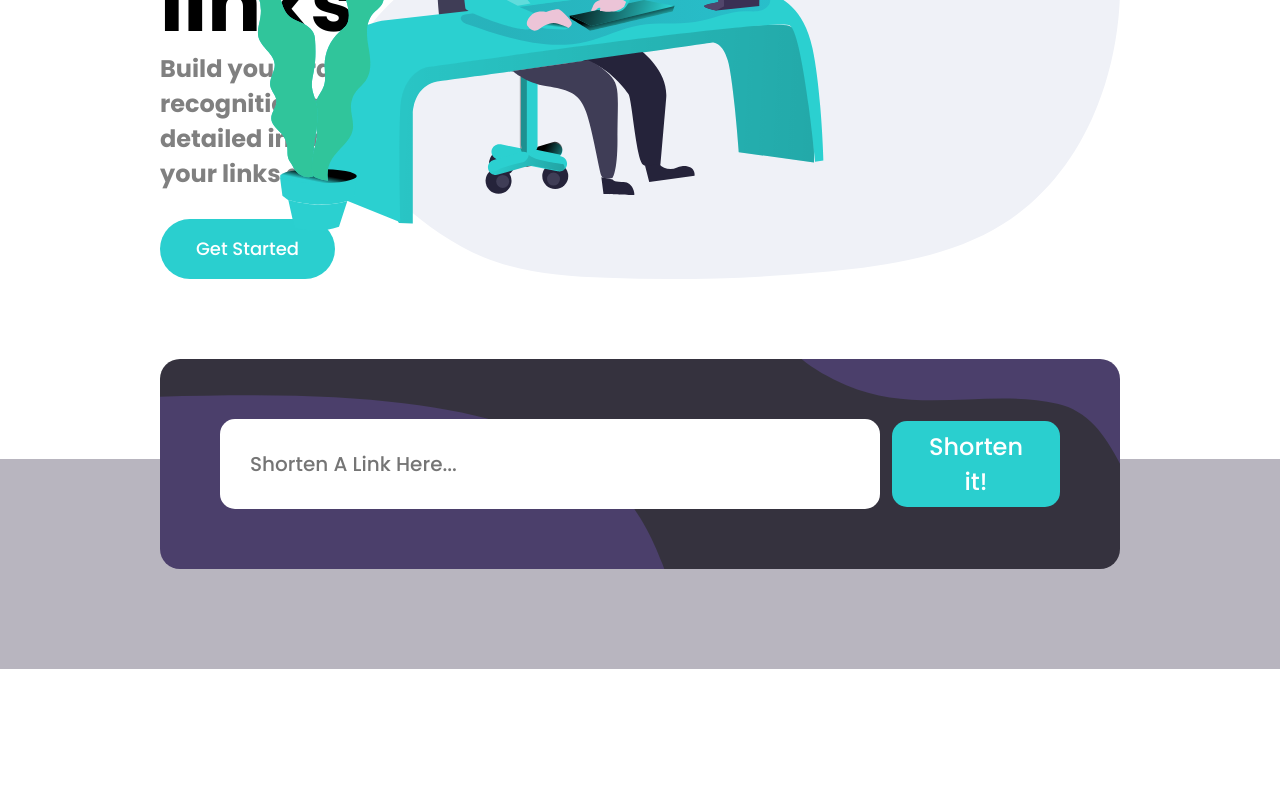
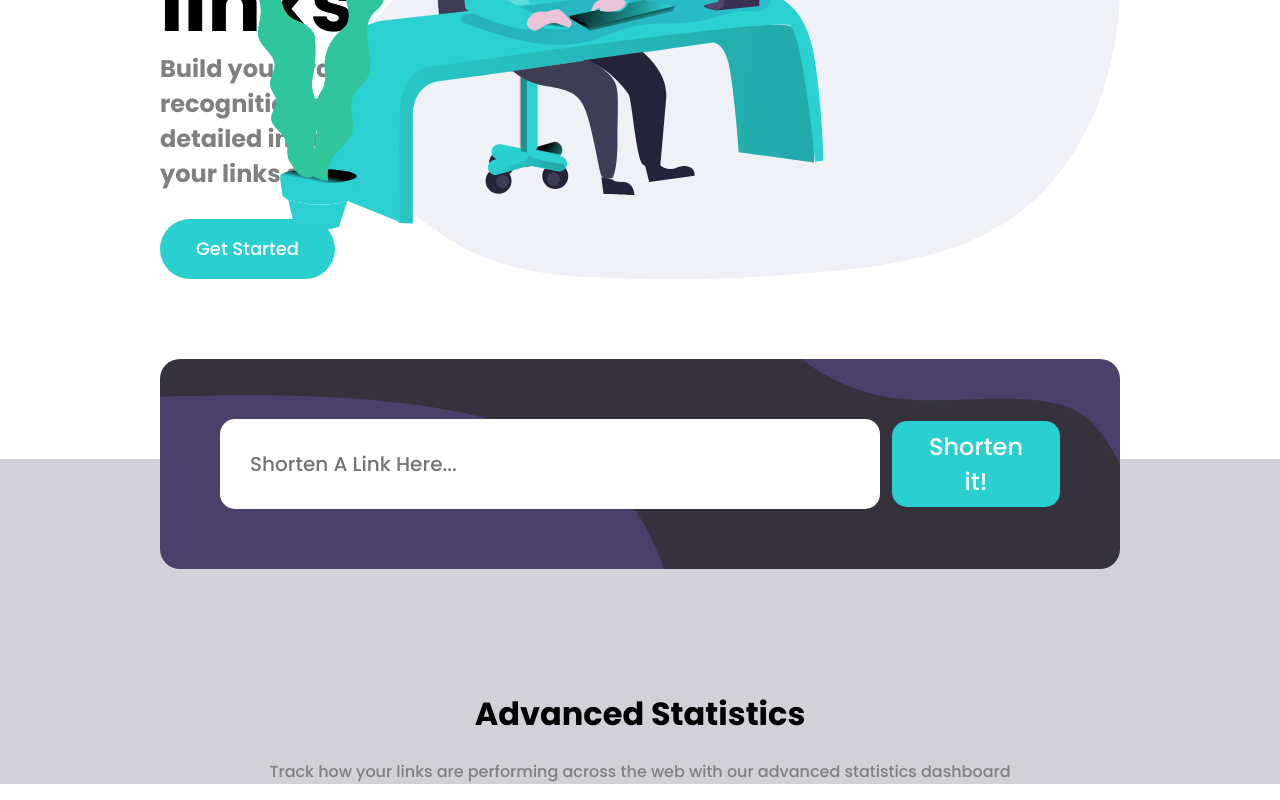
Before and after one commit to EndingNever/urlshortening, a React (Create React App) app: page / in a window 1280 px wide. Shown: the part 404-1204 px from the top of the page. Before the commit the page ends 1073 px from the top, so only its background shows below. Built offline with nearby package versions, Linux system fonts and the light colour scheme.

Commit message:
statistics

```diff
--- a/src/App.css
+++ b/src/App.css
@@ -1,7 +1,7 @@
 @import url('https://fonts.googleapis.com/css2?family=Poppins:wght@500;700&display=swap');
 :root {
   --dark-violet: hsl(257, 27%, 26%);
-  --grayish: hsl(257, 7%, 73%);
+  --grayish: hsl(257, 7%, 83%);
   --very-dark-violet: hsl(255, 11%, 22%);
 }
 
--- a/src/Components/Gray/Gray.js
+++ b/src/Components/Gray/Gray.js
@@ -1,11 +1,13 @@
 import React from 'react'
 import UrlShortener from "../UrlShortener/UrlShortener"
 import { GrayContainer } from '../../Styles'
+import Statistics from '../Statistics/Statistics'
 
 export default function Gray() {
   return (
     <GrayContainer>
       <UrlShortener/>
+      <Statistics/>
     </GrayContainer>
   )
 }
--- /dev/null
+++ b/src/Components/Statistics/Statistics.js
@@ -0,0 +1,13 @@
+import React from 'react'
+import { StatisticsContainer } from '../../Styles'
+
+export default function Statistics() {
+  return (
+    <StatisticsContainer>
+      <div className="text-container">
+        <h1>Advanced Statistics</h1>
+        <p>Track how your links are performing across the web with our advanced statistics dashboard</p>
+      </div>
+    </StatisticsContainer>
+  )
+}
--- a/src/Styles.js
+++ b/src/Styles.js
@@ -98,3 +98,12 @@ export const UrlContainer = styled.div`
         }
   }
 `
+export const StatisticsContainer = styled(MoreThanJustContainer)`
+display: inline;
+text-align:center;
+.text-container{
+      p{
+            color: gray;
+      }
+}
+`
```
Also changed, not shown: src/Components/Statistics/Statistics.scss (added).
